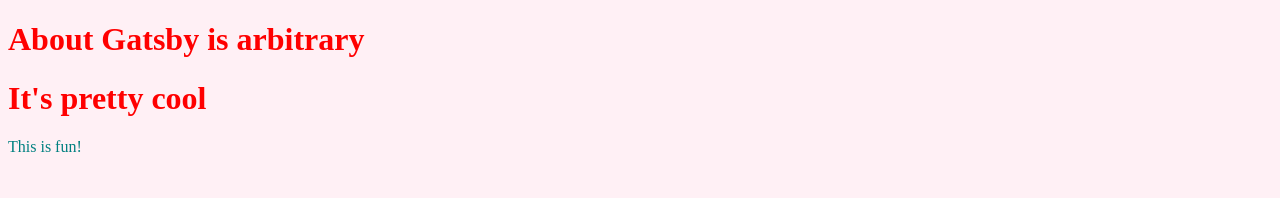
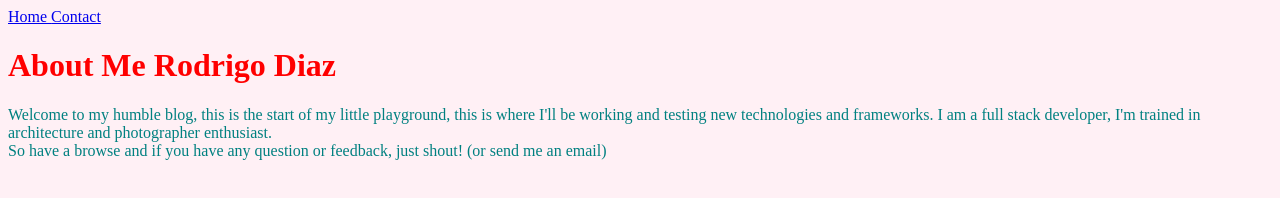
Before and after one commit to rodrigohdiaz/hello-world, a Gatsby site: page /about in a window 1280 px wide. Built offline with nearby package versions, Linux system fonts and the light colour scheme; Gatsby itself is replaced by a stand-in of ours.

Commit message:
update about and contact pages

```diff
--- a/src/pages/about.js
+++ b/src/pages/about.js
@@ -1,12 +1,19 @@
 import React from "react"
+import { Link } from "gatsby"
 import Header from "../components/header"
 
 export default function About() {
     return (
         <div style={{ color: 'teal' }}>
-            <Header headerText='About Gatsby' arbitraryPhrase=" is arbitrary" />
-            <Header headerText="It's pretty cool" />
-            <p>This is fun!</p>
+            <Link to="/">Home </Link>
+            <Link to="/contact/"> Contact</Link>
+            <Header headerText='About Me' arbitraryPhrase=" Rodrigo Diaz" />
+            <p>Welcome to my humble blog, this is the start of my little playground,
+                this is where I'll be working and testing new technologies and frameworks.
+                I am a full stack developer, I'm trained in architecture and photographer
+                enthusiast.<br/>
+                So have a browse and if you have any question or feedback, just shout! (or send me an email)
+            </p>
         </div>
     )
 }
--- a/src/pages/contact.js
+++ b/src/pages/contact.js
@@ -5,7 +5,8 @@
 export default function Contact() {
     return (
         <div style={{ color: `teal` }}>
-            <Link to="/">Home</Link>
+            <Link to="/">Home </Link>
+            <Link to="/contact/"> Contact</Link>
             <Header headerText="Contact" />
             <p>Send me a message at </p><br/>
             <p>rodrigohdiaz@gmail.com</p>
--- a/src/pages/index.js
+++ b/src/pages/index.js
@@ -5,9 +5,10 @@
 export default function Home() {
   return (
   <div style={{ color: 'purple' }}>
-    <Link to="/contact/">Contact</Link>
+    <Link to="/about/">About </Link>
+    <Link to="/contact/"> Contact</Link>
     <Header headerText="Rodrigo Diaz" />
-    <p>This is a little blog, so come and hang out for a little while</p>
+    <p>Come on, sit down and hang out for a while.</p>
     <img src="../../images/toronto5.jpg" alt="toronto" style={{ height: "700px", display: "block", margin: "0 auto" }} />
   </div>
   )
```
